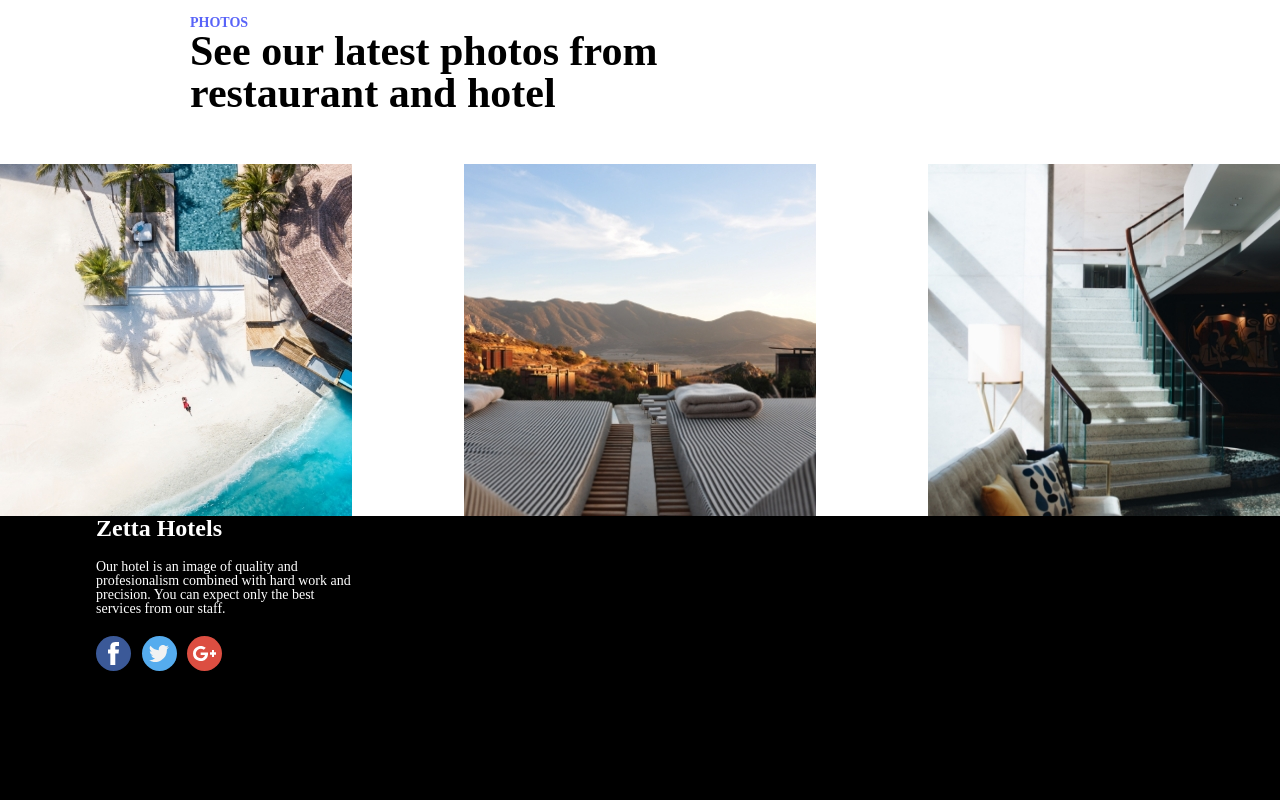
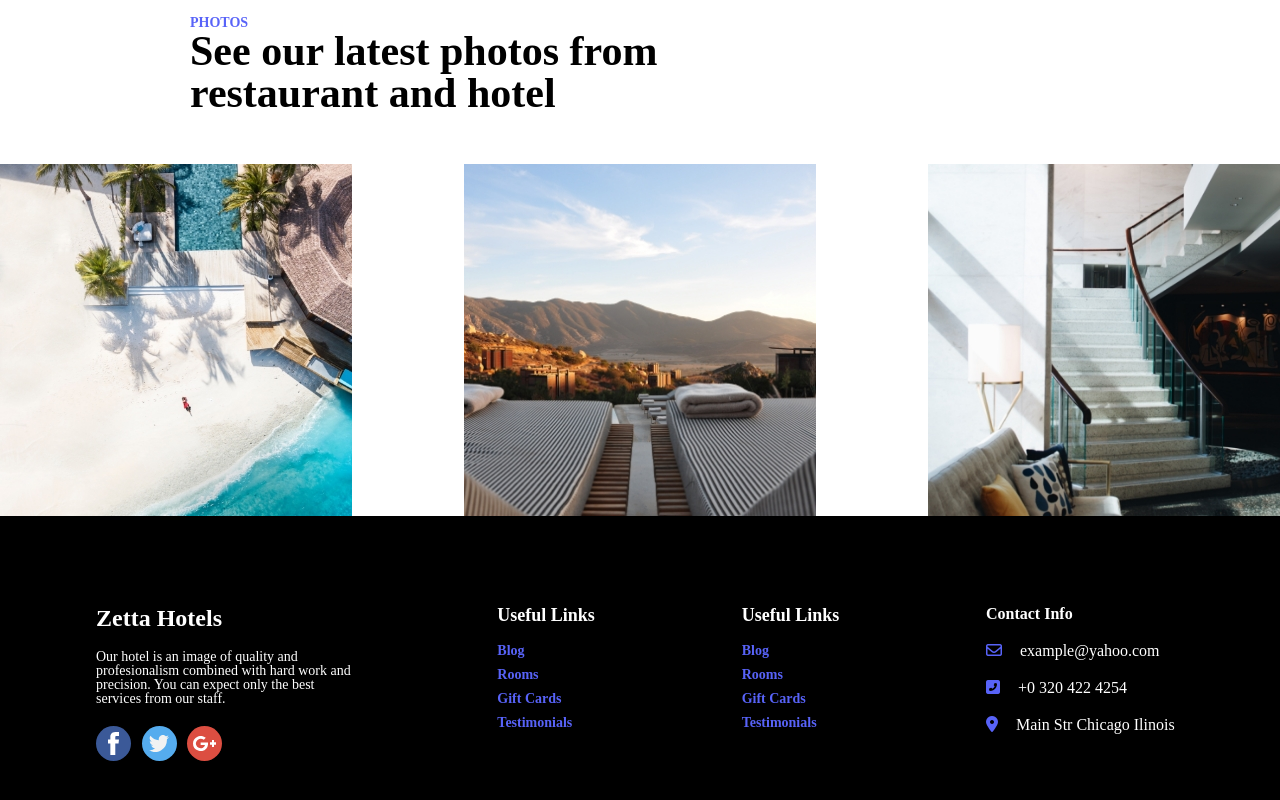
Before and after one commit to DezgunKnight/vazha-berelidze-10, a plain HTML site: page index.html in a window 1280 px wide. Shown: the part 1426-2226 px from the top of the page. Drawn offline with Linux system fonts and the light colour scheme.

Commit message:
finished footer

```diff
--- a/css/style.css
+++ b/css/style.css
@@ -27,6 +27,7 @@
 
 .header-ul {
     display: flex;
+    font-size: 12px;
 }
 .li-1 {
     margin-right: 60px;
@@ -260,12 +261,15 @@
     width: 100%;
     height: 395px;
     color: white;
+    padding: 90px;
 }
 .footer-container {
     max-width: 1088px;
     width: 100%;
     margin: 0 auto;
     height: auto;
+    display: flex;
+    justify-content: space-between;
 }
 .footer-div1 {
     max-width: 260px;
@@ -322,3 +326,58 @@
     display: flex;
     justify-content: space-between;
 }
+
+.useful-links {
+    display: flex;
+    flex-direction: column;
+    max-width: 90px;
+    width: 100%;
+    height: auto;
+}
+.footer-div2 {
+    max-width: 103px;
+    width: 100%;
+    height: 155px;
+}
+.useful-links p {
+    font-size: 14px;
+    color: #5863F8;
+    font-weight: 700;
+    margin-bottom: 10px;
+}
+.useful-links:last-child {
+    margin-bottom: 0;
+}
+.useful-links-h2 {
+    font-size: 18px;
+    font-weight: bold;
+    margin-bottom: 20px;
+}
+.fa-regular {
+    color: #5863F8;
+    margin-right: 14px;
+}
+.fa-solid {
+    color: #5863F8;
+    margin-right: 14px;
+}
+.footer-li {
+    margin-bottom: 20px;
+}
+.footer-li:last-child {
+    margin-bottom: 0;
+}
+.footer-div3 {
+    max-width: 198px;
+    width: 100%;
+    height: 145px;
+}
+.footer-div3 h4 {
+    font-size: 18;
+    font-weight: bold;
+    margin-bottom: 20px;
+}
+.footer-ul {
+    display: flex;
+    flex-direction: column;
+}
--- a/index.html
+++ b/index.html
@@ -7,6 +7,7 @@
     <link rel="stylesheet" href="css/reset.css">
     <link rel="stylesheet" href="css/style.css">
     <link rel="stylesheet" href="css/responsive.css">
+    <script src="https://kit.fontawesome.com/9a6fdbe9b9.js" crossorigin="anonymous"></script>
     <title>Lesson 10</title>
 </head>
 <body>
@@ -167,8 +168,33 @@
                     </div>
                 </div>
             </div>
-            <div>
+            <div class="footer-div2">
+                <h2 class="useful-links-h2">Useful Links</h2>
+                <div class="useful-links">
+                    <p>Blog</p>
+                    <p>Rooms</p>
+                    <p>Gift Cards</p>
+                    <p>Testimonials</p>
+                </div>
+            </div>
 
+            <div class="footer-div2">
+                <h2 class="useful-links-h2">Useful Links</h2>
+                <div class="useful-links">
+                    <!-- aq savaraudod listebi unda gameketebina shemdegshi shevasworeb  -->
+                    <p>Blog</p>
+                    <p>Rooms</p>
+                    <p>Gift Cards</p>
+                    <p>Testimonials</p>
+                </div>
+            </div>
+            <div class="footer-div3">
+                <h4>Contact Info</h4>
+                <ul class="footer-ul">
+                    <li class="footer-li"><i class="fa-regular fa-envelope"></i> example@yahoo.com</li>
+                    <li class="footer-li"><i class="fa-solid fa-square-phone-flip"></i> +0 320 422 4254</li>
+                    <li class="footer-li"><i class="fa-solid fa-location-dot"></i> Main Str Chicago Ilinois</li>
+                </ul>
             </div>
         </div>
     </footer>
```
